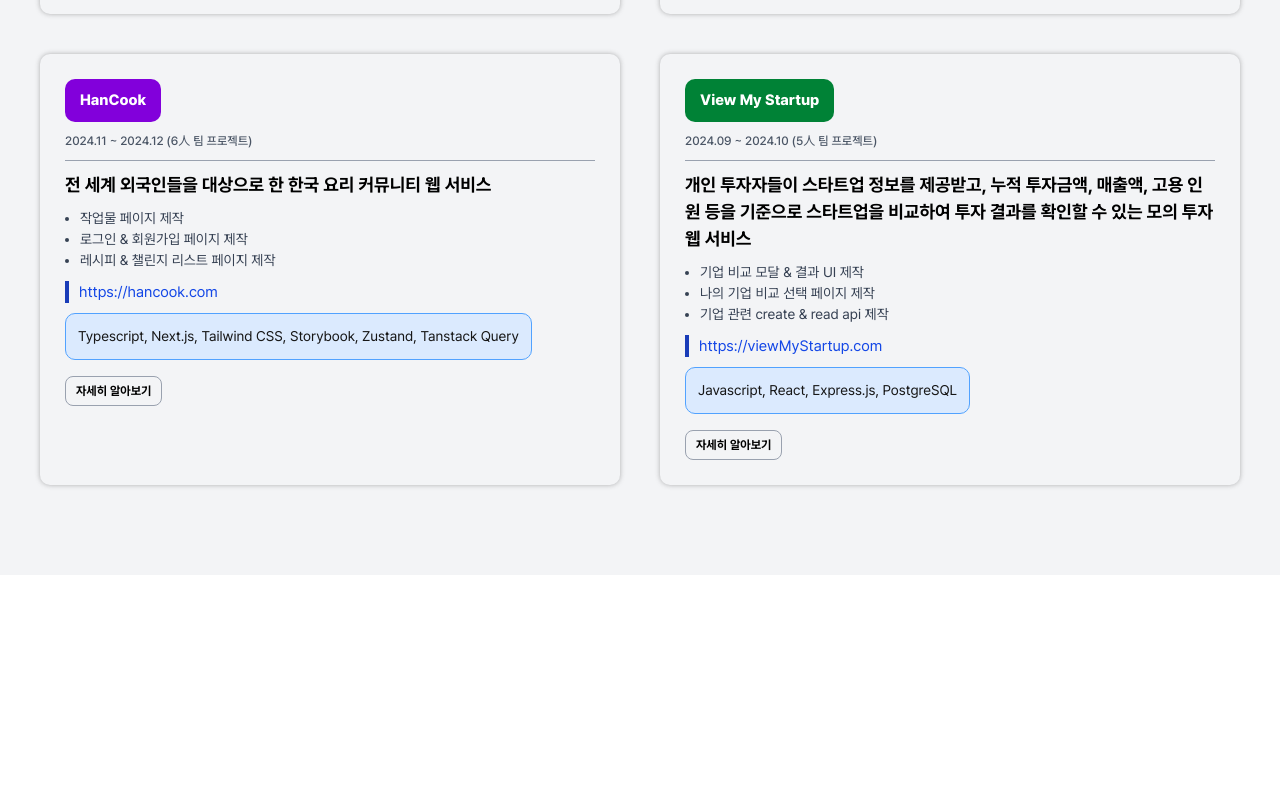
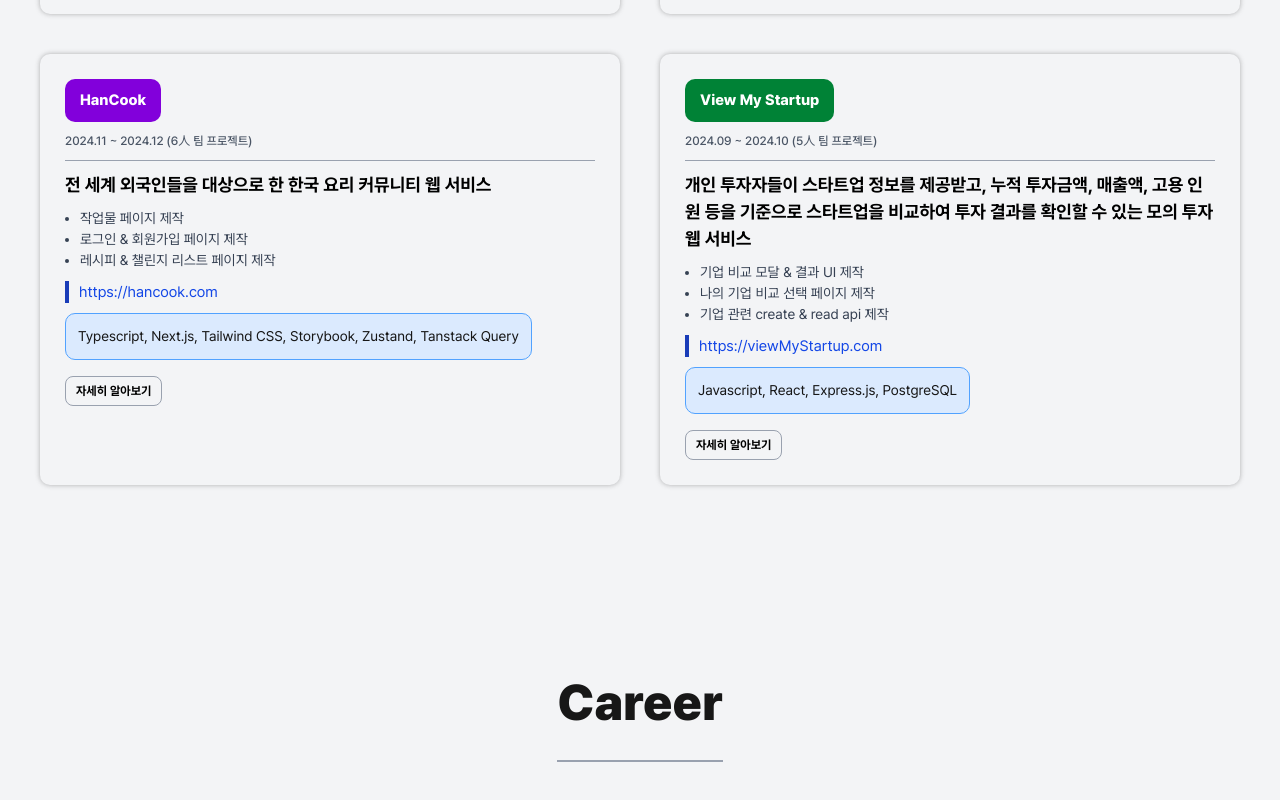
Before and after one commit to LDY981212/LDY981212.github.io, a Next.js app: page / in a window 1280 px wide. Shown: the part 2323-3123 px from the top of the page. Before the commit the page ends 2898 px from the top, so only its background shows below. Built offline with nearby package versions, Linux system fonts and the light colour scheme.

Commit message:
Feat: ref and ui framework of career

```diff
--- a/src/app/page.tsx
+++ b/src/app/page.tsx
@@ -6,6 +6,7 @@
 import Skills from "@/components/Skills";
 import { motion } from "framer-motion";
 import Project from "@/components/Project";
+import Career from "@/components/Career";
 
 export default function Home() {
   const [isScrolled, setIsScrolled] = useState(false);
@@ -13,6 +14,7 @@
   const aboutRef = useRef<HTMLDivElement | null>(null);
   const skillsRef = useRef<HTMLDivElement | null>(null);
   const projectRef = useRef<HTMLDivElement | null>(null);
+  const careerRef = useRef<HTMLDivElement | null>(null);
 
   const scrollToRefWidthOffset = (
     ref: React.RefObject<HTMLElement | null>,
@@ -44,6 +46,7 @@
           onClickAbout={() => scrollToRefWidthOffset(aboutRef)}
           onClickSkills={() => scrollToRefWidthOffset(skillsRef)}
           onClickProjects={() => scrollToRefWidthOffset(projectRef)}
+          onClickCareer={() => scrollToRefWidthOffset(careerRef)}
         />
       </header>
       <div
@@ -83,6 +86,7 @@
       <AboutMe aboutRef={aboutRef} />
       <Skills skillRef={skillsRef} />
       <Project projectRef={projectRef} />
+      <Career careerRef={careerRef} />
     </div>
   );
 }
--- /dev/null
+++ b/src/components/Career.tsx
@@ -0,0 +1,14 @@
+import { CareerProps } from "@/interfaces/CareerInterface";
+
+export default function Career({ careerRef }: CareerProps) {
+  return (
+    <div
+      ref={careerRef}
+      className="flex flex-col items-center py-[9rem] bg-gray-100"
+    >
+      <h1 className="font-black text-[5rem] pb-[2rem] mb-[6rem] border-b-[0.2rem] border-gray-400">
+        Career
+      </h1>
+    </div>
+  );
+}
--- a/src/components/Nav.tsx
+++ b/src/components/Nav.tsx
@@ -10,6 +10,7 @@
   onClickAbout,
   onClickSkills,
   onClickProjects,
+  onClickCareer,
 }: NavProps) {
   const [isHovered, setIsHovered] = useState(false);
 
@@ -66,7 +67,12 @@
         >
           Projects
         </button>
-        <button className="cursor-pointer hover:text-blue-500">Career</button>
+        <button
+          onClick={onClickCareer}
+          className="cursor-pointer hover:text-blue-500"
+        >
+          Career
+        </button>
       </div>
     </div>
   );
--- /dev/null
+++ b/src/interfaces/CareerInterface.ts
@@ -0,0 +1,3 @@
+export interface CareerProps {
+  careerRef: React.RefObject<HTMLDivElement | null>;
+}
--- a/src/interfaces/NavInterface.ts
+++ b/src/interfaces/NavInterface.ts
@@ -4,4 +4,5 @@
   onClickAbout: () => void;
   onClickSkills: () => void;
   onClickProjects: () => void;
+  onClickCareer: () => void;
 }
```
